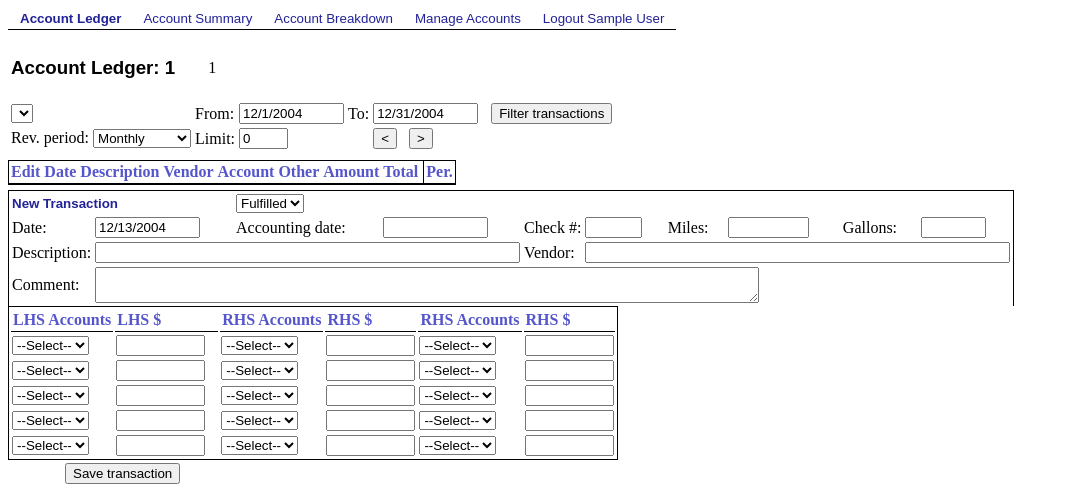
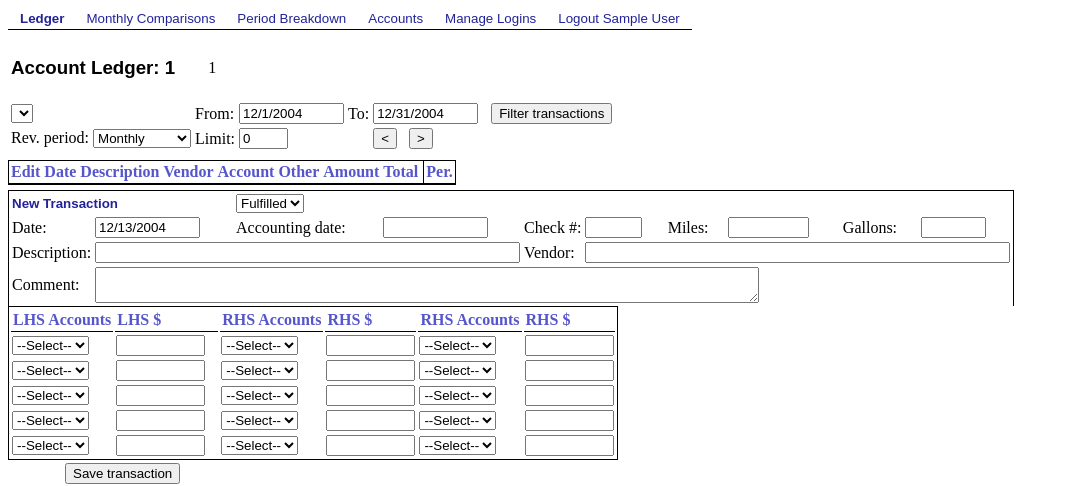
Before and after one commit to fedoracooper/cooper-accounting-php, a PHP site: page /index.php in a window 1280 px wide. Shown: the top 486 px of the page, without its empty margins (0-1069 px from the left). Run offline with PHP 8.4, Linux system fonts and the light colour scheme; the visitor is signed in with stand-in values (Sample User, id 1); tables that the repository leaves empty or names only in its code hold one stand-in row (values such as "Sample post"); lists and menus that the app fills with data are empty.

Commit message:
12/7/2004:  navbar name changes
git-svn-id: http://localhost/svn/accounting/trunk@16 8c5786a8-5417-0410-96a1-a027eabcfbd0

```diff
--- a/include.php
+++ b/include.php
@@ -15,6 +15,7 @@ session_start();
 
 require ('accountClass.php');
 require ('transactionClass.php');
+require ('loginClass.php');
 
 $login_admin = 0;
 $login_id = -1;
@@ -33,21 +34,28 @@ $navbar = "<table class=\"navbar\"> \n".
 	"		<td><a href=\"index.php\"";
 if ($current_page == 'index')
 	$navbar .= ' style="font-weight: bold;"';
-$navbar .= ">Account Ledger</a></td> \n".
+$navbar .= ">Ledger</a></td> \n".
 	"		<td><a href=\"account_summary.php\"";
 if ($current_page == 'account_summary')
 	$navbar .= ' style="font-weight: bold;"';
-$navbar .=	">Account Summary</a></td> \n".
+$navbar .=	">Monthly Comparisons</a></td> \n".
 	"		<td><a href=\"account_breakdown.php\"";
 if ($current_page == 'account_breakdown')
 	$navbar .= ' style="font-weight: bold;"';
-$navbar .= ">Account Breakdown</a></td> \n";
-if ($login_admin == 1)
+$navbar .= ">Period Breakdown</a></td> \n";
+if ($login_admin >= 1)
 {
 	$navbar .= "		<td><a href=\"accounts.php\"";
 	if ($current_page == 'accounts')
 		$navbar .= ' style="font-weight: bold;"';
-	$navbar .= ">Manage Accounts</a></td> \n";
+	$navbar .= ">Accounts</a></td> \n";
+}
+if ($login_admin >= 1)
+{
+	$navbar .= "		<td><a href=\"logins.php\"";
+	if ($current_page == 'logins')
+		$navbar .= ' style="font-weight: bold;"';
+	$navbar .= ">Manage Logins</a></td> \n";
 }
 if ($login_id > -1)
 	$navbar .= "		<td><a href=\"login.php?logout=1\">Logout ".
```
